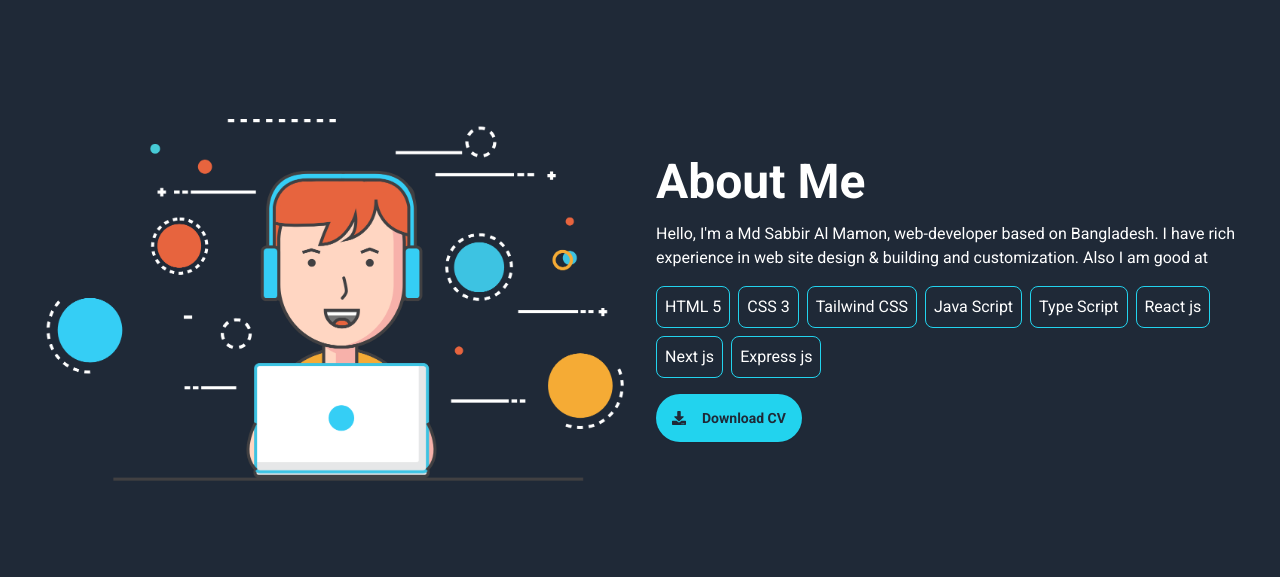
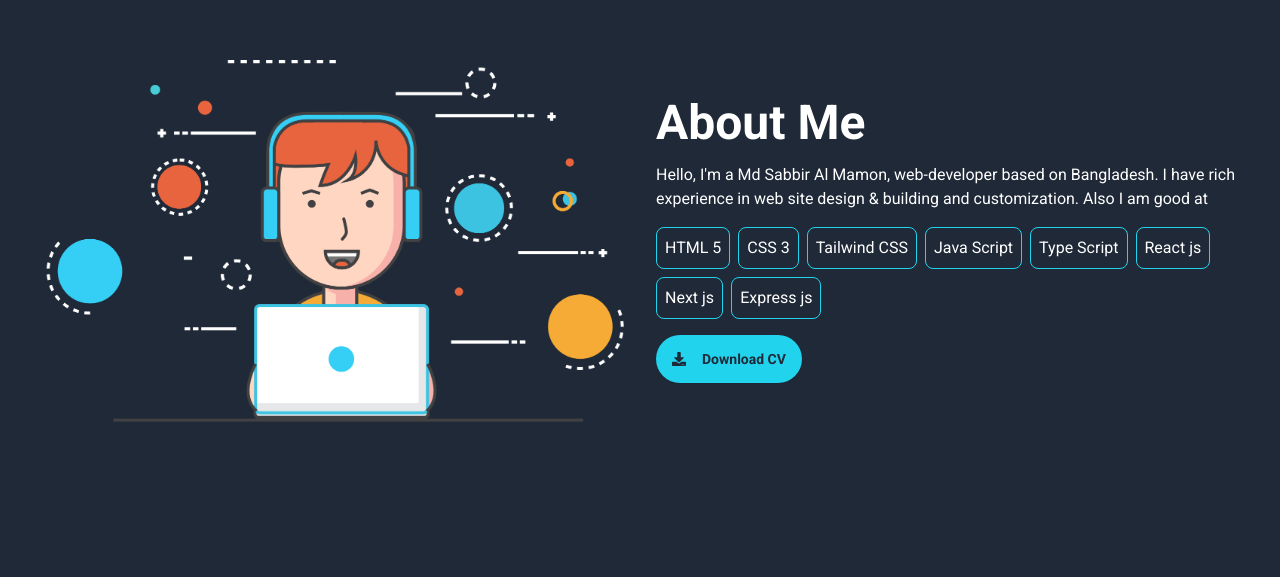
Before and after one commit to mdsabbiralmamon/sameon-rich-cv, a Next.js app: page / in a window 1280 px wide. Shown: the part 2223-2800 px from the top of the page. Built offline with nearby package versions, Linux system fonts and the light colour scheme; no server answers.

Commit message:
solved  text clash

```diff
--- a/src/components/HomePage/AboutSection/AboutSection.tsx
+++ b/src/components/HomePage/AboutSection/AboutSection.tsx
@@ -8,7 +8,7 @@ import { SiAdobexd } from 'react-icons/si'
 export default function AboutSection() {
   return (
     <div>
-      <div className='h-screen flex p-8 gap-8 justify-center items-center flex-col md:flex-row' id='about'>
+      <div className=' py-40 flex p-8 gap-8 justify-center items-center flex-col md:flex-row' id='about'>
         <div className='flex-1'>
           <div>
             <Image src={aboutImg} alt='about me bg image' />
```
